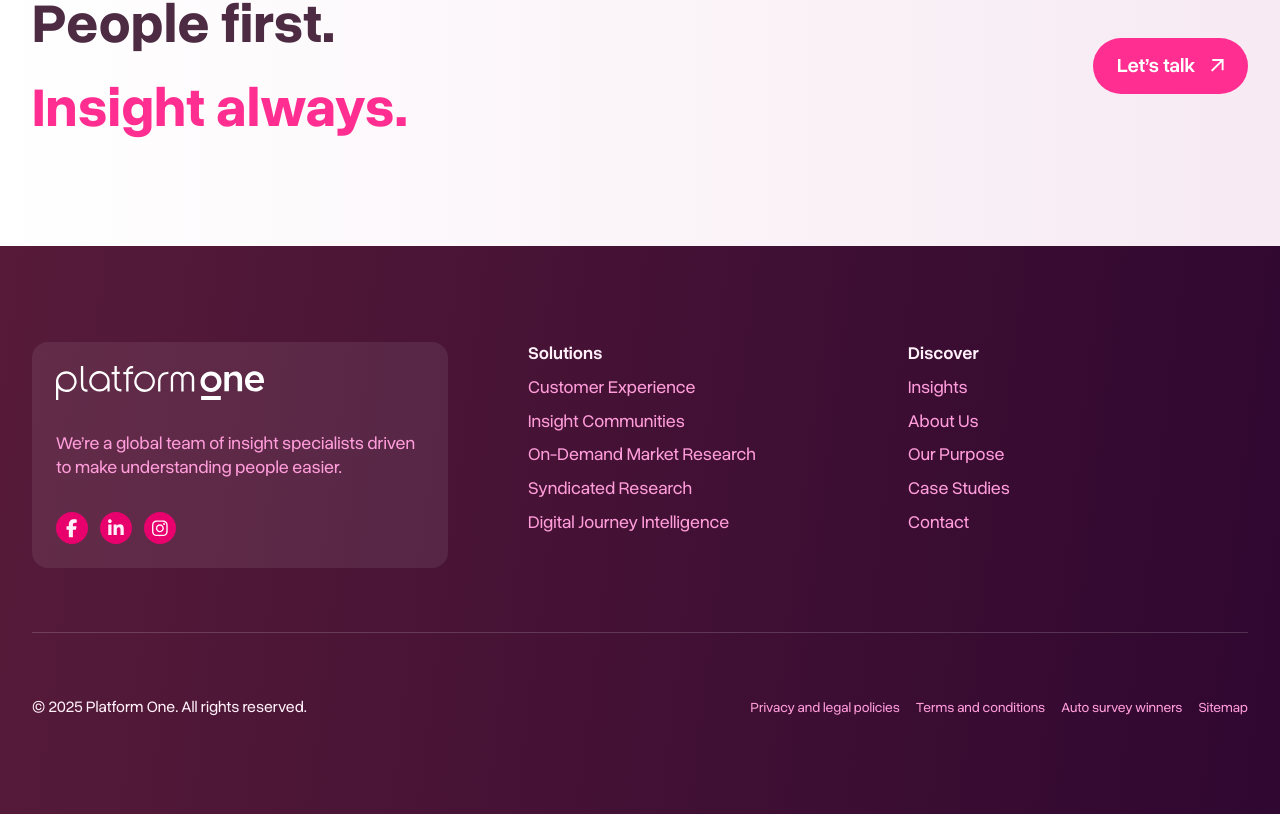
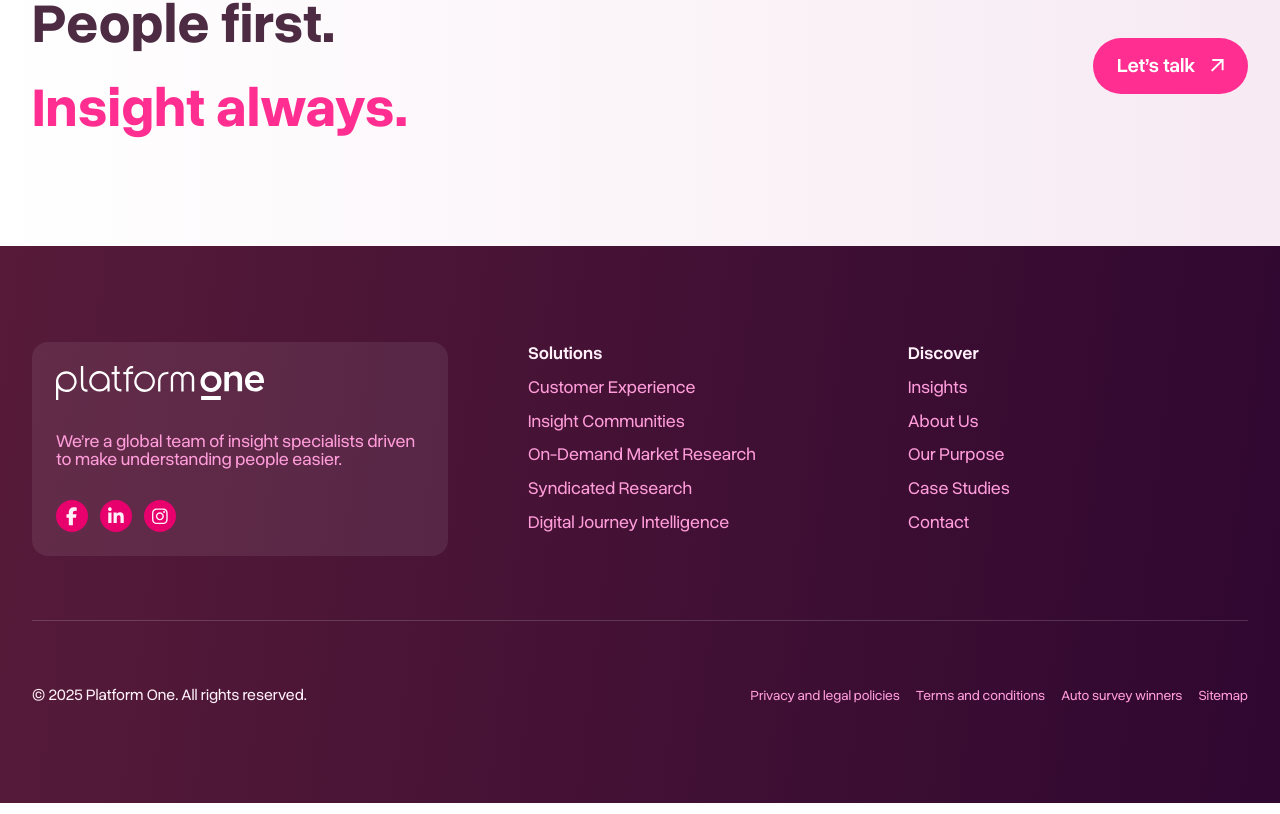
Before and after one commit to abdul-muhaimin-toha/platformone, a Next.js app: page / in a window 1280 px wide. Shown: the part 8387-9201 px from the top of the page. Built offline with nearby package versions, Linux system fonts and the light colour scheme.

Commit message:
updated line height in footer description

```diff
--- a/components/layout/footer/FooterBottom.tsx
+++ b/components/layout/footer/FooterBottom.tsx
@@ -1,4 +1,4 @@
-import Link from 'next/link';
+import Link from "next/link";
 
 interface FooterBottomProps {
   copyright: string;
--- a/components/layout/footer/LogoSocials.tsx
+++ b/components/layout/footer/LogoSocials.tsx
@@ -1,7 +1,7 @@
-import Image from 'next/image';
-import FacebookIcon from '@/components/icons/socials/FacebookIcon';
-import InstagramIcon from '@/components/icons/socials/InstagramIcon';
-import LinkedInIcon from '@/components/icons/socials/LinkedInIcon';
+import Image from "next/image";
+import FacebookIcon from "@/components/icons/socials/FacebookIcon";
+import InstagramIcon from "@/components/icons/socials/InstagramIcon";
+import LinkedInIcon from "@/components/icons/socials/LinkedInIcon";
 
 interface LogoSocialsProps {
   logoSrc: string;
@@ -38,7 +38,7 @@ export default function LogoSocials({
         className="aspect-208/34"
         alt={logoAlt}
       />
-      <p className="font-normal text-lg leading-[1.33] text-pulse-pink-300">
+      <p className="font-normal text-lg leading-[1.33] xl:leading-[100%] text-pulse-pink-300">
         {description}
       </p>
       <div className="flex text-pulse-pink-700 flex-row gap-3 items-center">
```
